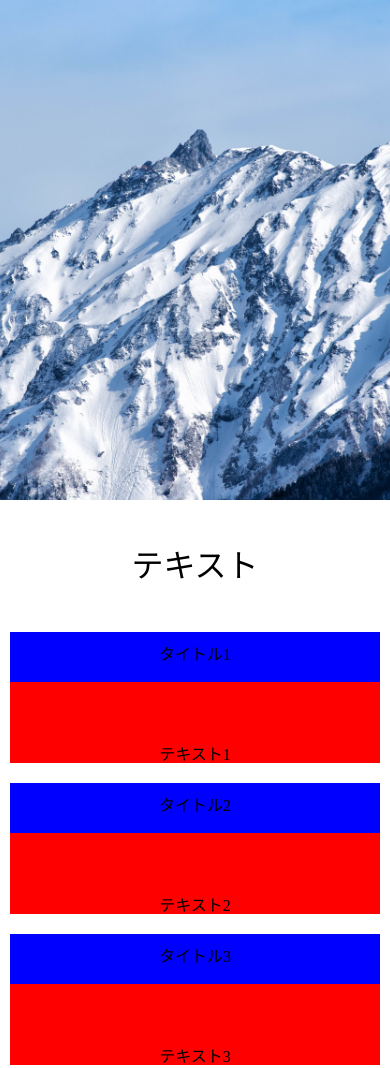
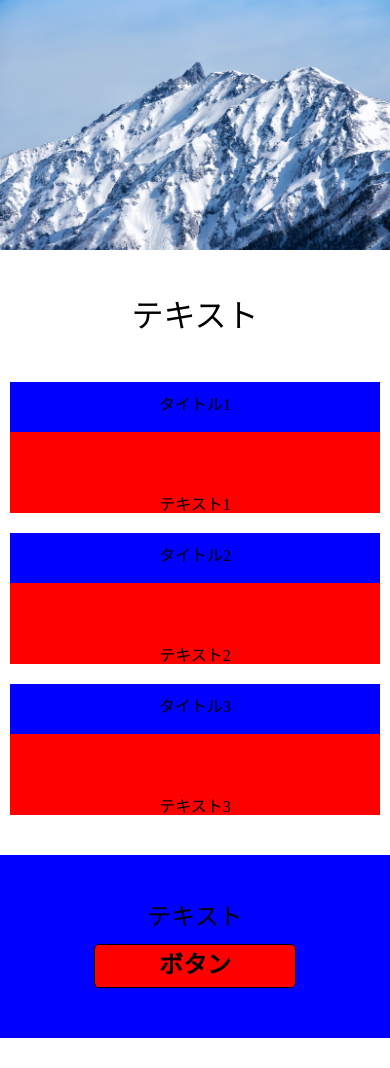
Before and after one commit to SHUNKII/responsive-site, a plain HTML site: page index.html in a window 390 px wide. Shown: the top 1068 px of the page. After the commit the page ends 1038 px from the top, so only its background shows below. Drawn offline with nearby package versions, Linux system fonts and the light colour scheme.

Commit message:
second commit

```diff
--- a/css/style.css
+++ b/css/style.css
@@ -36,6 +36,9 @@ h2{
     padding-top:65px;
 }
 @media (max-width: 768px) {
+  div.top{
+    height:250px;
+  }
   .container {
     flex-direction: column;
   }
```
